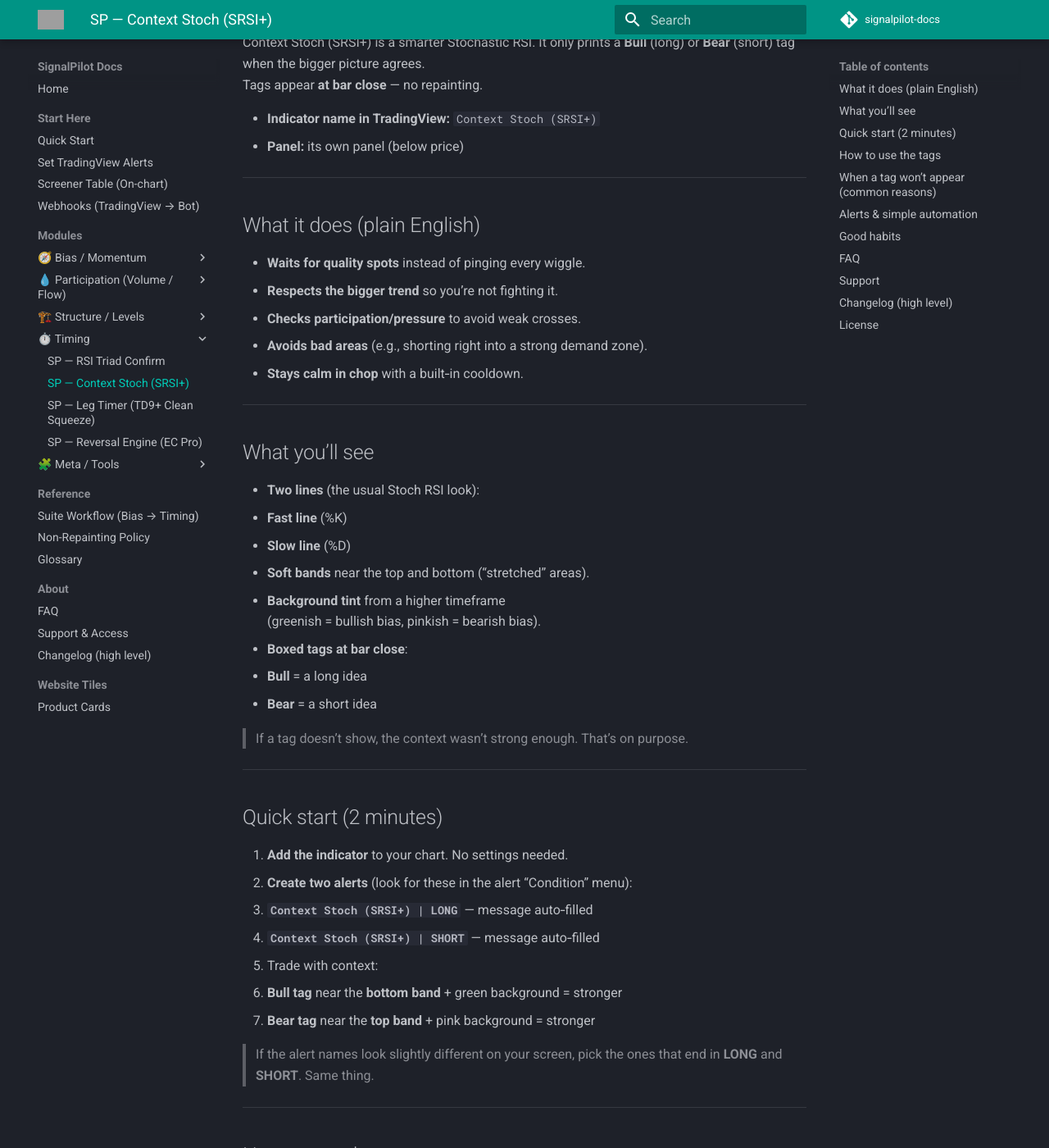
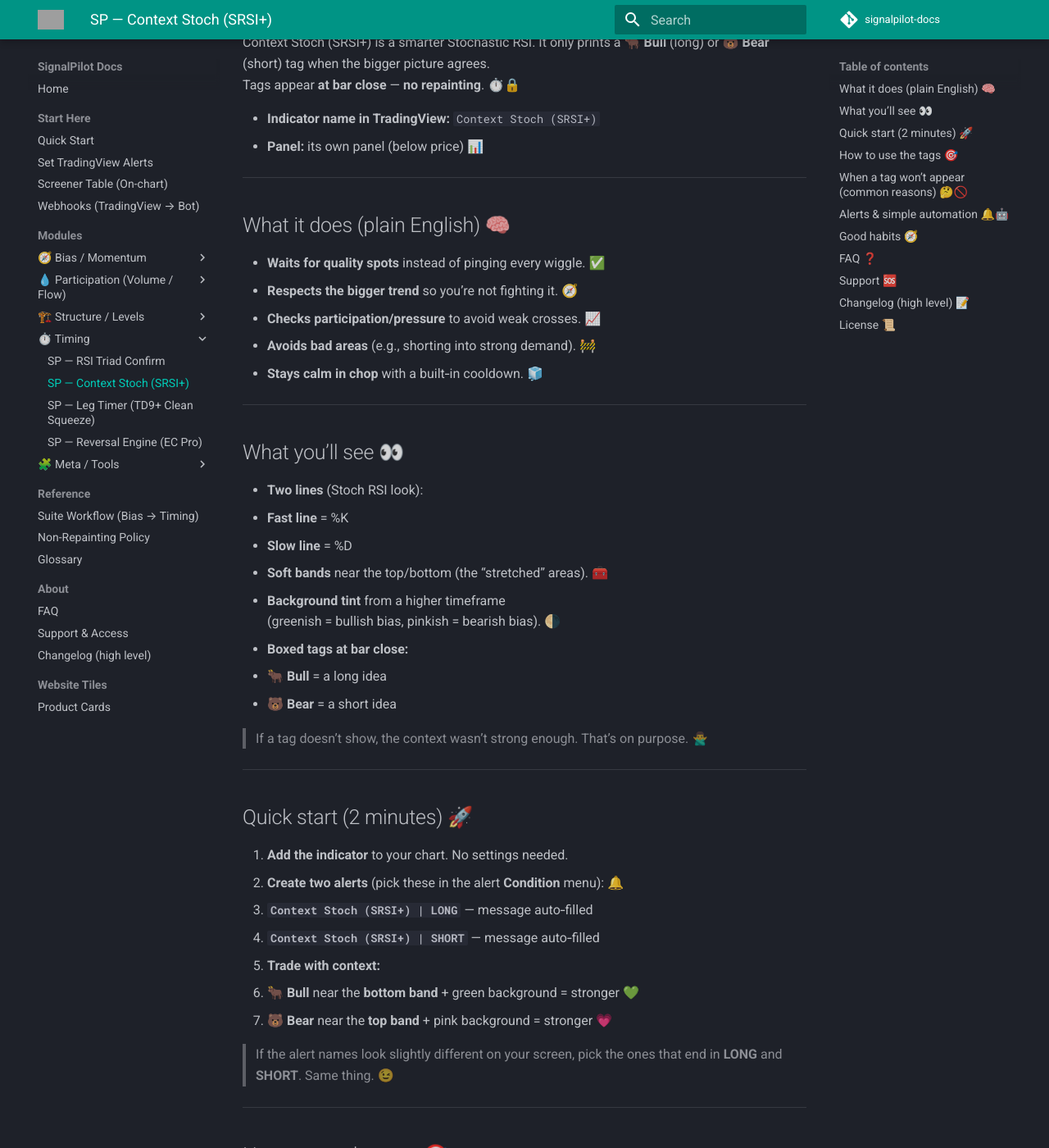
Before and after one commit to Signalpilot/signalpilot-docs, an MkDocs documentation site: the page built from docs/sp-contextstoch-rsi.md, in a window 1280 px wide and 1400 px high, scrolled down 249 px. Shown: the whole window at 82% size. Built offline with MkDocs 1.6.1 and Material for MkDocs 9.7.7, drawn with Linux system fonts in a browser that asks for light colours; comment, search, counter and statistics services are not loaded; some of the changed text lies outside the part shown; grey boxes are pictures that could not be loaded.

Commit message:
Update sp-contextstoch-rsi.md

```diff
--- a/docs/sp-contextstoch-rsi.md
+++ b/docs/sp-contextstoch-rsi.md
@@ -14,124 +14,124 @@
 > Focuses on exhaustion, reversals, and the rhythm of market cycles.
 
 
-# SP — Context Stoch (SRSI+) — by Signal Pilot
+# SP — Context Stoch (SRSI+) — Signal Pilot 🧭📈
 
-**Time the move, skip the noise.**
-Context Stoch (SRSI+) is a smarter Stochastic RSI. It only prints a **Bull** (long) or **Bear** (short) tag when the bigger picture agrees.
-Tags appear **at bar close** — no repainting.
+**Time the move, skip the noise.** 🎯
+Context Stoch (SRSI+) is a smarter Stochastic RSI. It only prints a **🐂 Bull** (long) or **🐻 Bear** (short) tag when the bigger picture agrees.
+Tags appear **at bar close** — **no repainting**. ⏱️🔒
 
 - **Indicator name in TradingView:** `Context Stoch (SRSI+)`
-- **Panel:** its own panel (below price)
+- **Panel:** its own panel (below price) 📊
 
 ---
 
-## What it does (plain English)
+## What it does (plain English) 🧠
 
-- **Waits for quality spots** instead of pinging every wiggle.
-- **Respects the bigger trend** so you’re not fighting it.
-- **Checks participation/pressure** to avoid weak crosses.
-- **Avoids bad areas** (e.g., shorting right into a strong demand zone).
-- **Stays calm in chop** with a built‑in cooldown.
+- **Waits for quality spots** instead of pinging every wiggle. ✅
+- **Respects the bigger trend** so you’re not fighting it. 🧭
+- **Checks participation/pressure** to avoid weak crosses. 📈
+- **Avoids bad areas** (e.g., shorting into strong demand). 🚧
+- **Stays calm in chop** with a built‑in cooldown. 🧊
 
 ---
 
-## What you’ll see
+## What you’ll see 👀
 
-- **Two lines** (the usual Stoch RSI look):
-  - **Fast line** (%K)
-  - **Slow line** (%D)
-- **Soft bands** near the top and bottom (“stretched” areas).
+- **Two lines** (Stoch RSI look):
+  - **Fast line** = %K
+  - **Slow line** = %D
+- **Soft bands** near the top/bottom (the “stretched” areas). 🧰
 - **Background tint** from a higher timeframe
-  (greenish = bullish bias, pinkish = bearish bias).
-- **Boxed tags at bar close**:
-  - **Bull** = a long idea
-  - **Bear** = a short idea
+  (greenish = bullish bias, pinkish = bearish bias). 🌗
+- **Boxed tags at bar close:**
+  - **🐂 Bull** = a long idea
+  - **🐻 Bear** = a short idea
 
-> If a tag doesn’t show, the context wasn’t strong enough. That’s on purpose.
+> If a tag doesn’t show, the context wasn’t strong enough. That’s on purpose. 🙅‍♂️
 
 ---
 
-## Quick start (2 minutes)
+## Quick start (2 minutes) 🚀
 
 1. **Add the indicator** to your chart. No settings needed.
-2. **Create two alerts** (look for these in the alert “Condition” menu):
+2. **Create two alerts** (pick these in the alert **Condition** menu): 🔔
    - **`Context Stoch (SRSI+) | LONG`** — message auto‑filled
    - **`Context Stoch (SRSI+) | SHORT`** — message auto‑filled
-3. Trade with context:
-   - **Bull tag** near the **bottom band** + green background = stronger
-   - **Bear tag** near the **top band** + pink background = stronger
+3. **Trade with context:**
+   - **🐂 Bull** near the **bottom band** + green background = stronger 💚
+   - **🐻 Bear** near the **top band** + pink background = stronger 💗
 
-> If the alert names look slightly different on your screen, pick the ones that end in **LONG** and **SHORT**. Same thing.
+> If the alert names look slightly different on your screen, pick the ones that end in **LONG** and **SHORT**. Same thing. 😉
 
 ---
 
-## How to use the tags
+## How to use the tags 🎯
 
 - A tag means the fast line crossed the slow line **near a band** and the bigger picture supported it.
-- Tags appear **only at bar close** — what you saw is what you got (no changes later).
-- The script filters out weak setups so you don’t have to.
+- Tags appear **only at bar close** — what you saw is what you got. ⏱️
+- It filters out weak setups so you don’t have to. 🧹
 
 ---
 
-## When a tag **won’t** appear (common reasons)
+## When a tag **won’t** appear (common reasons) 🤔🚫
 
-- The **higher timeframe** disagreed.
-- Not enough **push/participation** (volume/flow).
-- Too close to an opposite **zone/level** (e.g., shorting into demand).
-- You’re in a short **cooldown** after a recent flip.
-- The cross was **mid‑range** (not close to a band).
+- The **higher timeframe** disagreed. 🧭
+- Not enough **push/participation** (volume/flow). 📉
+- Too close to an opposite **zone/level** (e.g., shorting into demand). 🧱
+- You’re in a short **cooldown** after a recent flip. ⏳
+- The cross was **mid‑range** (not close to a band). ⚖️
 
-*(Fewer pings, better quality.)*
+*(Fewer pings, better quality.)* ✅
 
 ---
 
-## Alerts & simple automation
+## Alerts & simple automation 🔔🤖
 
 - Set exactly these two alerts:
   - `Context Stoch (SRSI+) | LONG`
   - `Context Stoch (SRSI+) | SHORT`
 - If you use a bot/webhook, a simple rule of thumb:
-  - Only act when the **tag** fires **and** the **background color** agrees.
+  **Only act when the tag fires _and_ the background color agrees.** 🟩🐂 / 🟥🐻
 
 ---
 
-## Good habits
+## Good habits 🧭
 
-- Prefer tags that **agree with the background**.
-- Prefer tags **near a band**, not in the middle.
-- Don’t short into obvious **support** or long into **resistance**.
-- Always use a stop; this is a **timing tool**, not a promise.
+- Prefer tags that **agree with the background**. 🤝
+- Prefer tags **near a band**, not in the middle. 🎯
+- Don’t short into obvious **support** or long into **resistance**. 🧱
+- Always use a stop; this is a **timing tool**, not a promise. 🛑
 
 ---
 
-## FAQ
+## FAQ ❓
 
 **Does it repaint?**
-No. Tags print **only at bar close**. The higher‑timeframe check also waits for its candle to close.
+No. Tags print **only at bar close**. The higher‑timeframe check also waits for its candle to close. ⏱️🔒
 
 **Which markets/timeframes?**
-Any. Crypto, FX, stocks, indices, commodities — intraday or higher.
+Any. Crypto, FX, stocks, indices, commodities — intraday or higher. 🌍
 
 **I see “Bear 4 / Bear 7” somewhere else — is that this?**
 No. Context Stoch (SRSI+) prints only **“Bull”** and **“Bear”** boxed tags (no numbers).
-Those numbered bears are from a different study.
+Those numbered bears are from a different study. 🧩
 
 ---
 
-## Support
+## Support 🆘
 
 - Website: **signalpilot.io**
-- For help, open a GitHub issue with a screenshot (symbol + timeframe + where you expected a tag).
+- For help, open a GitHub issue with a screenshot (symbol + timeframe + where you expected a tag). 🖼️
 
 ---
 
-## Changelog (high level)
+## Changelog (high level) 📝
 
 - Initial release under the new name **Context Stoch (SRSI+)**:
-  non‑repainting **Bull/Bear** tags, higher‑timeframe bias tint, soft bands, and ready‑to‑use LONG/SHORT alerts.
+  non‑repainting **🐂/🐻** tags, higher‑timeframe bias tint, soft bands, and ready‑to‑use LONG/SHORT alerts.
 
 ---
 
-## License
+## License 📜
 
 Proprietary. Invite‑only for licensed TradingView accounts. Redistribution is not allowed.
```
